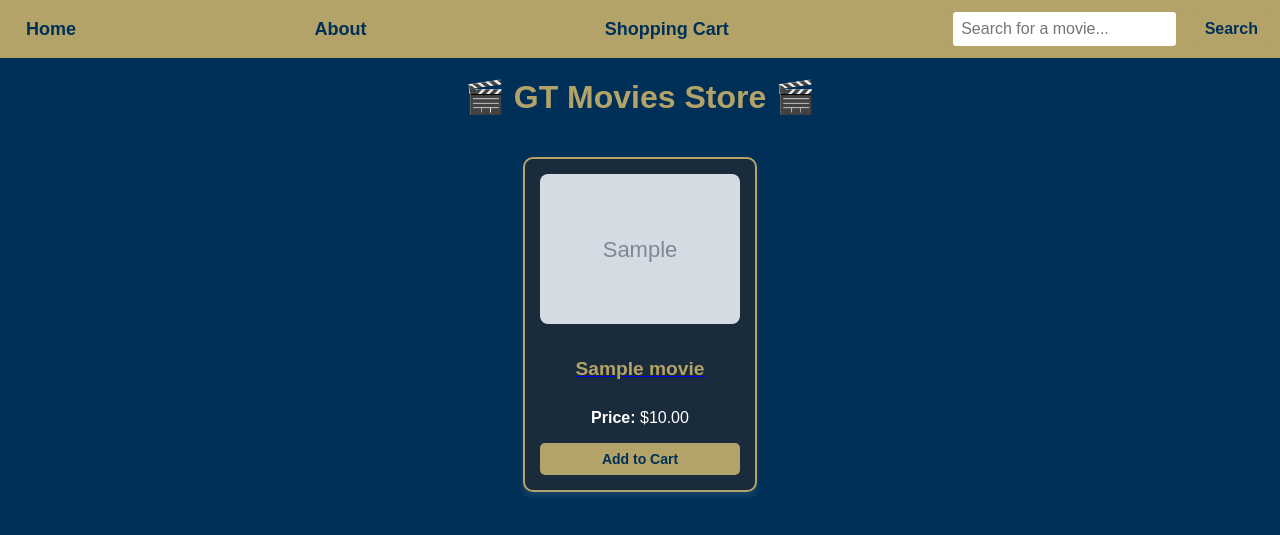
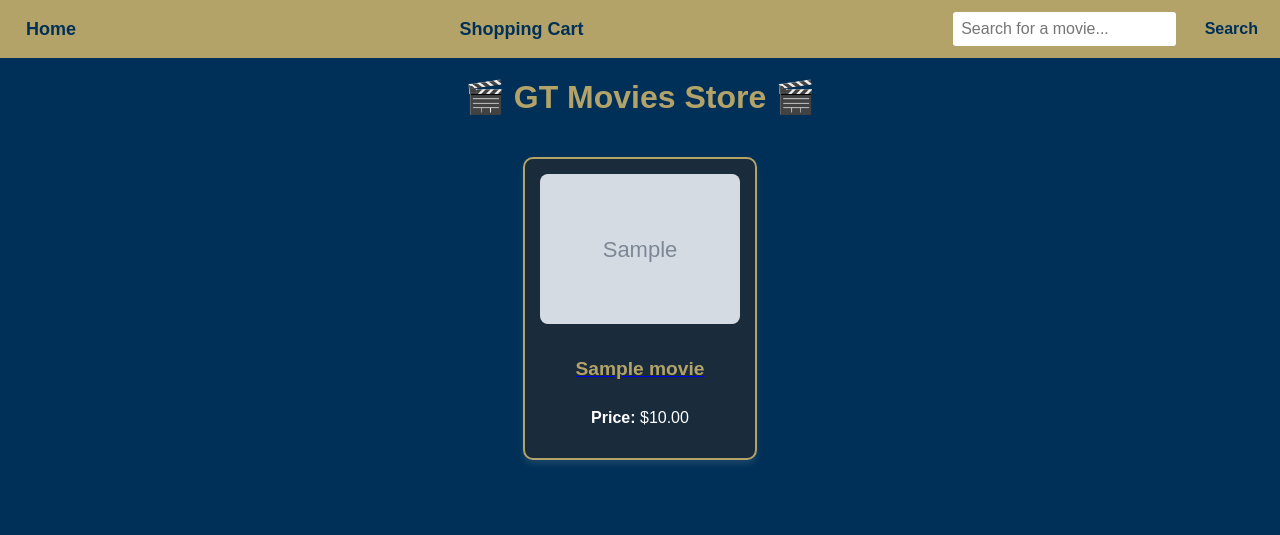
Before and after one commit to madelinesanders/gtmoviesstore, a Django app: page /home/ in a window 1280 px wide. Shown: the top 535 px of the page. Run offline with Django 5.2, Linux system fonts and the light colour scheme; tables that the repository leaves empty hold one stand-in row (values such as "Sample post"); grey boxes marked "Sample" are stand-in pictures.

Commit message:
Added shopping cart changes

```diff
--- a/home/templates/home/index.html
+++ b/home/templates/home/index.html
@@ -126,8 +126,7 @@
 
     <div class="topnav">
         <a href="#">Home</a>
-        <a href="#">About</a>
-        <a href="#">Shopping Cart</a>
+        <a href="{% url 'cart.index' %}">Shopping Cart</a>
         <div class="search-container">
             <form method="GET" action="{% url 'home' %}">
                 <input type="text" name="q" placeholder="Search for a movie..." value="{{ query|default:'' }}">
@@ -147,7 +146,6 @@
                 <h3>{{ movie.title }}</h3>
             </a>
             <p><strong>Price:</strong> ${{ movie.price }}</p>
-            <button class="cart-btn">Add to Cart</button>
         </div>
         {% endfor %}
     </div>
--- a/shopping_cart/templates/shopping_cart/cart.html
+++ b/shopping_cart/templates/shopping_cart/cart.html
@@ -149,7 +149,6 @@
 <!-- Top Navigation Bar (Same as Home Page) -->
 <div class="topnav">
     <a href="{% url 'home' %}">Home</a>
-    <span class="nav-link disabled">About</span>
     <a href="{% url 'cart.index' %}" style="background-color: #003057; color: #FFFFFF; border-radius: 5px;">Shopping Cart</a>
 
     {% if request.resolver_match.url_name != "cart.index" %}
--- a/shopping_cart/views.py
+++ b/shopping_cart/views.py
@@ -64,5 +64,5 @@ def purchase(request):
     template_data = {}
     template_data['title'] = 'Purchase confirmation'
     template_data['order_id'] = order.id
-    return render(request, 'cart/purchase.html',
+    return render(request, 'shopping_cart/purchase.html',
         {'template_data': template_data})
```
Also changed, not shown: movie_information/templates/movie_information/movie_detail.html (+2 -8 lines).
